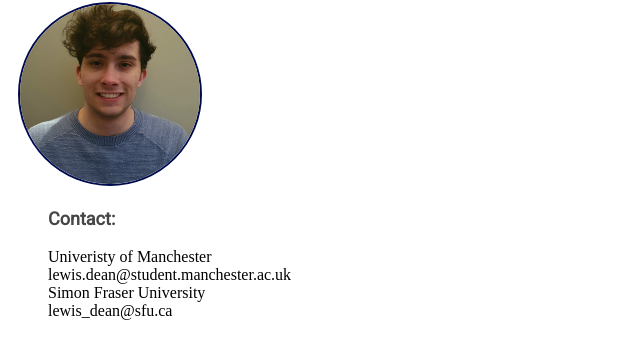
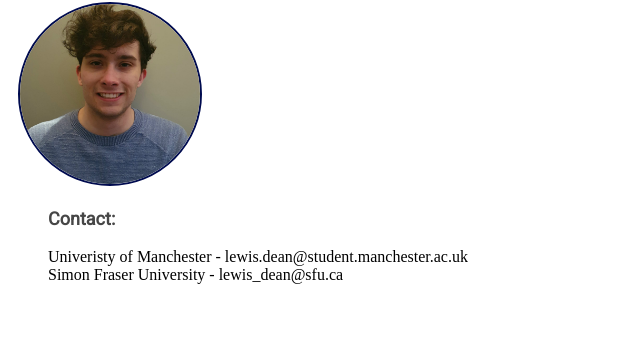
Before and after one commit to LewisDean22/lewis_dean_website, a plain HTML site: page index.html in a window 1280 px wide. Shown: the part 62-420 px from the top of the page, without its empty margins (0-640 px from the left). Drawn offline with Linux system fonts and the light colour scheme; a web font is replaced by a local one.

Commit message:
Update index.html

```diff
--- a/index.html
+++ b/index.html
@@ -28,10 +28,8 @@
   </p>
   <p class="contact-details">
     <ul style="list-style: none">
-      <li> Univeristy of Manchester </li>
-      <li> lewis.dean@student.manchester.ac.uk </li>
-      <li> Simon Fraser University </li>
-      <li> lewis_dean@sfu.ca </li>
+      <li> Univeristy of Manchester - lewis.dean@student.manchester.ac.uk </li>
+      <li> Simon Fraser University - lewis_dean@sfu.ca </li>
     </ul>
   </p>
 
```
